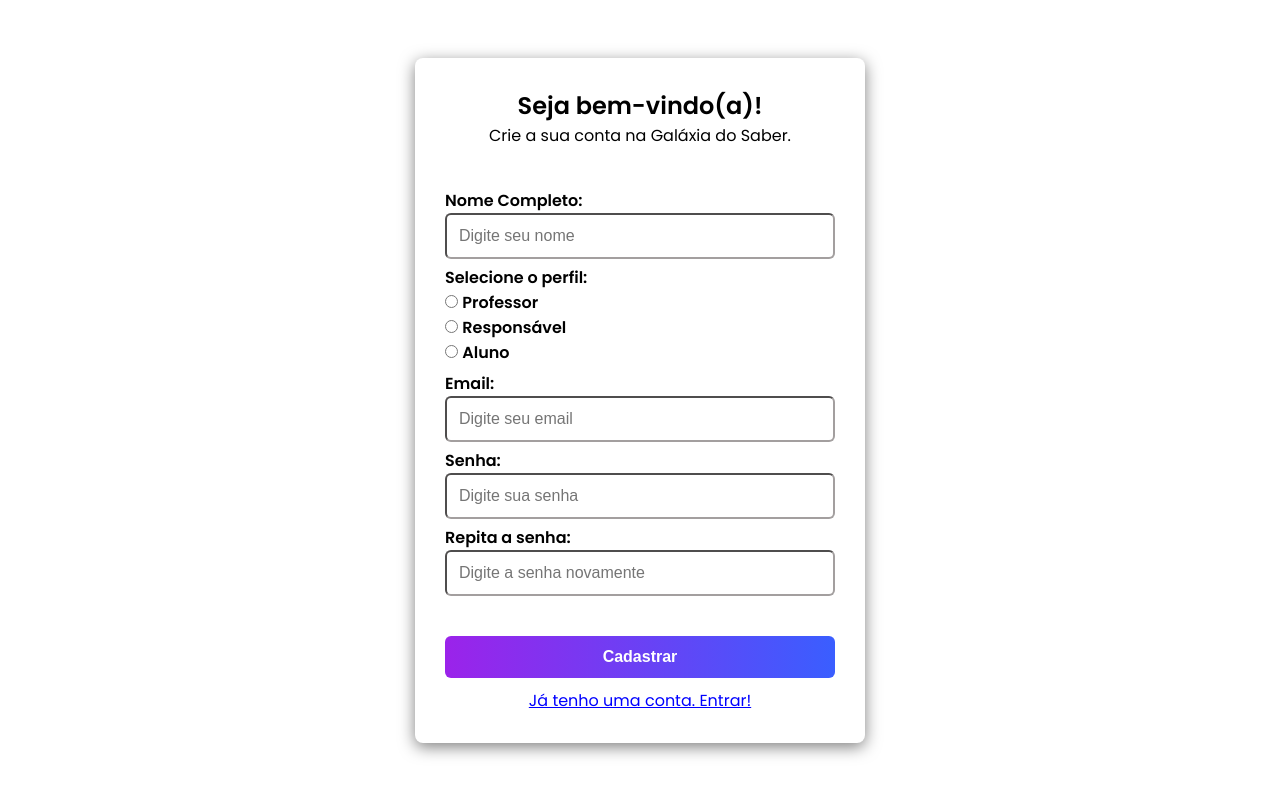
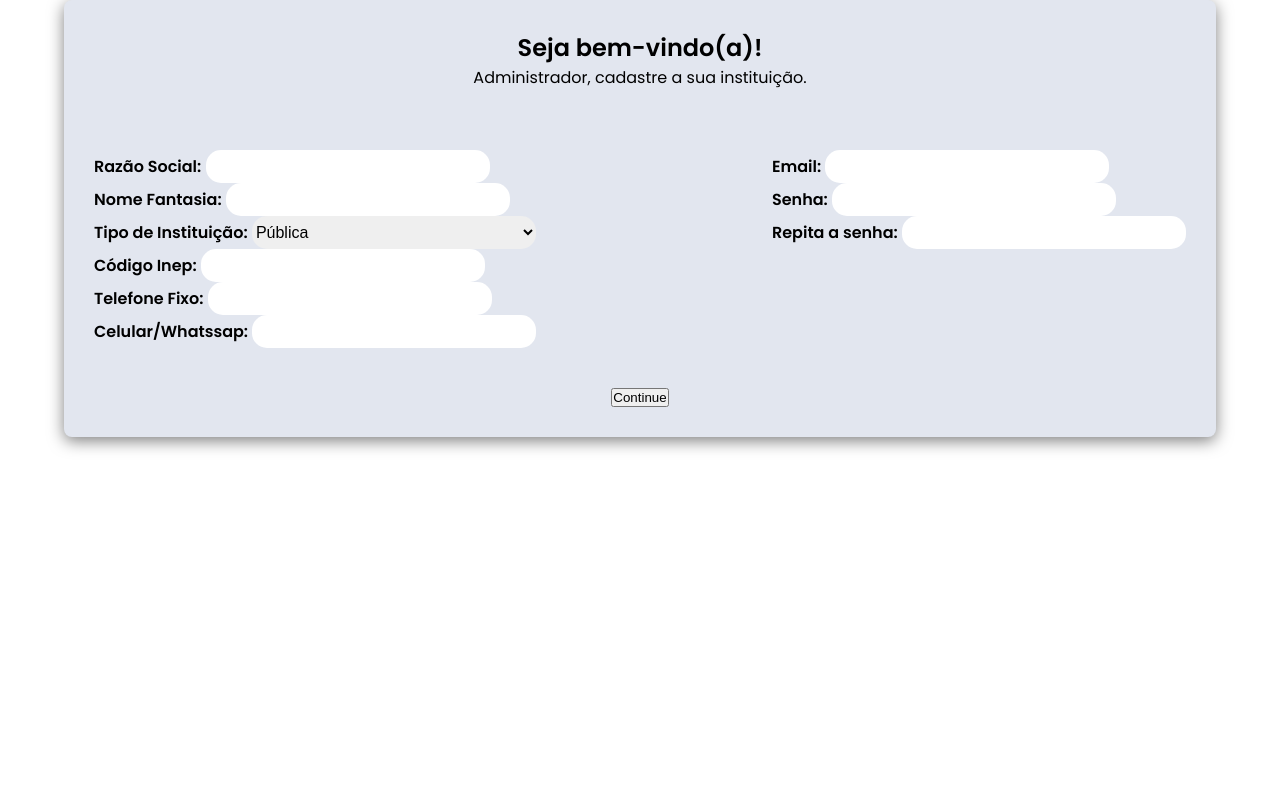
Before and after one commit to gui07777/galaxia-do-saber, a PHP site: page /register.html in a window 1280 px wide. Run offline with PHP 8.4, Linux system fonts and the light colour scheme.

Commit message:
aleraçao da pagina de cadastro

```diff
--- a/View/auth/register/register.css
+++ b/View/auth/register/register.css
@@ -7,49 +7,55 @@
 body {
   margin: 0;
   font-family: Arial, sans-serif;
-  height: 100vh;
+  height: auto;
   font-family: 'Poppins', sans-serif;
   display: flex;
   justify-content: center;
   align-items: center;
+  width: 100vw;
 }
 
-.formulario-login {
-  width: 450px;
+.formulario {
+  height: auto;
+  width: 90vw;
   display: grid;
   gap: 40px;
-  background-color: #FFFFFF;
+  background-color: #E2E6EF;
   box-shadow: 0 4px 16px rgba(0, 0, 0, 0.5);
   padding: 30px;
   border-radius: 8px;
 }
 
-.formulario-login .titles {
+.formulario .titles {
   display: flex;
   flex-direction: column;
   justify-content: center;
   align-items: center;
 }
 
-.formulario-login .campos {
+.formulario .campos {
   display: flex;
-  flex-direction: column;
-  gap: 6px;
+  justify-content: space-between;
 }
 
-.formulario-login label {
+.formulario .campos section {
+  margin-top: 20px;
+}
+
+.formulario label {
   font-weight: bold;
 }
 
 input[type="email"],
 input[type="password"],
-input[type="text"] {
-  padding: 12px;
+input[type="text"],
+select {
+  height: 33px;
   font-size: 1rem;
-  width: 100%;
+  width: 284px;
   box-sizing: border-box;
-  border-radius: 6px;
-  border-color: rgb(163, 159, 159);
+  border-radius: 15px;
+  border: none;
 }
 
 .buttons {
@@ -59,53 +65,3 @@ input[type="text"] {
   align-items: center;
   gap: 10px;
 }
-
-.buttons button[type="submit"] {
-  padding: 12px;
-  color: white;
-  border: none;
-  cursor: pointer;
-  font-size: 1rem;
-  background: linear-gradient(to right, #9B23EA, #3A5EFF);
-  border-radius: 6px;
-  font-weight: bold;
-  width: 100%;
-}
-
-.buttons button:hover {
-  background: linear-gradient(to right, #6DD5FA, #2980B9);
-}
-
-.buttons a {
-  display: flex;
-  justify-content: center;
-  transition: 0.3s;
-}
-
-.buttons a:hover {
-  letter-spacing: 1px;
-  padding: 1px;
-}
-
-@media screen and (max-width: 550px) {
-  .formulario-login {
-    width: 100vw;
-    height: 100vh;
-    display: flex;
-    flex-direction: column;
-    justify-content: center;
-    gap: 60px
-  }
-
-  .formulario-login .campos {
-    display: flex;
-    flex-direction: column;
-    gap: 20px
-  }
-
-  .radios {
-    display: flex;
-    flex-direction: column;
-    gap: 3px
-  }
-}
--- a/View/auth/register/register.html
+++ b/View/auth/register/register.html
@@ -10,52 +10,63 @@
 </head>
 
 <body>
-    <form class="formulario-login " action="login.php" method="post">
+  <form class="formulario" action="login.php" method="post">
     <div class="titles">
       <h2>Seja bem-vindo(a)!</h2>
-        <p>Crie a sua conta na Galáxia do Saber.</p>
+      <p>Administrador, cadastre a sua instituição.</p>
     </div>
     <div class="campos">
+      <!--lado esquerdo-->
+      <section class="left-side">
         <div>
-          <label for="nome">Nome Completo:</label>
-          <input type="text" id="nome" name="nome" placeholder="Digite seu nome" required />
+          <label for="nome">Razão Social:</label>
+          <input type="text" id="razaosocial" name="razaosocial" required />
         </div>
         <div>
-          <label for="perfil">Selecione o perfil:</label>
-          <div class="radios">
-            <div>
-              <input type="radio" id="professor" name="profile" value="professor">
-              <label for="professor">Professor</label><br>
+          <label for="nome">Nome Fantasia:</label>
+          <input type="text" id="nomefantasia" name="nomefantasia" required />
         </div>
         <div>
-              <input type="radio" id="responsavel" name="profile" value="responsavel">
-              <label for="responsavel">Responsável</label><br>
+          <label for="nome">Tipo de Instituição:</label>
+          <select name="" id="">
+            <option value="Instituição">Pública</option>
+            <option value="Instituição">Privada</option>
+          </select>
         </div>
         <div>
-              <input type="radio" id="aluno" name="profile" value="aluno">
-              <label for="aluno">Aluno</label>
-            </div>
-          </div>
+          <label for="nome">Código Inep:</label>
+          <input type="text" id="codigoinep" name="codigoinep" required />
         </div>
         <div>
+          <label for="nome">Telefone Fixo:</label>
+          <input type="text" id="telefonefixo" name="telefonefixo" required />
+        </div>
+        <div>
+          <label for="nome">Celular/Whatssap:</label>
+          <input type="text" id="celular" name="celular" required />
+        </div>
+      </section>
+
+      <!--lado direito-->
+
+      <section class="right-side">
+        <div>
           <label for="senha">Email:</label>
-          <input type="email" id="email" name="email" placeholder="Digite seu email" required />
+          <input type="email" id="email" name="email" required />
         </div>
         <div>
           <label for="senha">Senha:</label>
-          <input type="password" id="senha" name="senha" placeholder="Digite sua senha" required />
+          <input type="password" id="senha" name="senha" required />
         </div>
         <div>
           <label for="repetirSenha">Repita a senha:</label>
-          <input type="password" id="repetirSenha" name="repetirSenha" placeholder="Digite a senha novamente"
-            required />
+          <input type="password" id="repetirSenha" name="repetirSenha" required />
         </div>
     </div>
     <div class="buttons">
-        <button type="submit">Cadastrar</button>
-        <a href="../login/login.html" style="color:blue" class="d-flex justify-content-center">Já tenho uma
-          conta. Entrar!</a>
+      <button type="submit">Continue</button>
     </div>
+    </section>
   </form>
 </body>
 
```
Also changed, not shown: View/auth/register/authentication/authentication.css (added), View/auth/register/authentication/authentication.html (added). Lines whose indentation alone changed are shown as unchanged.
